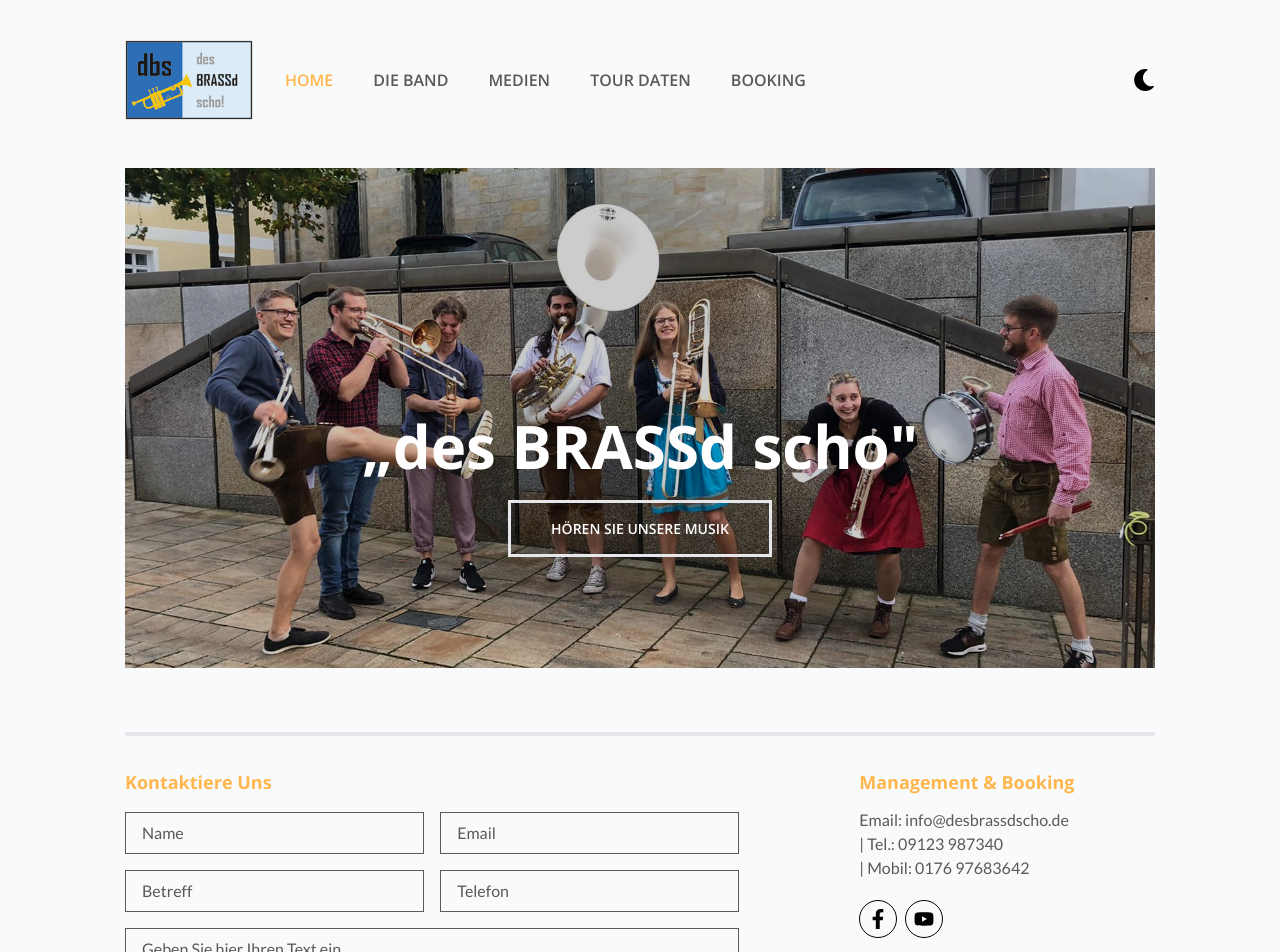
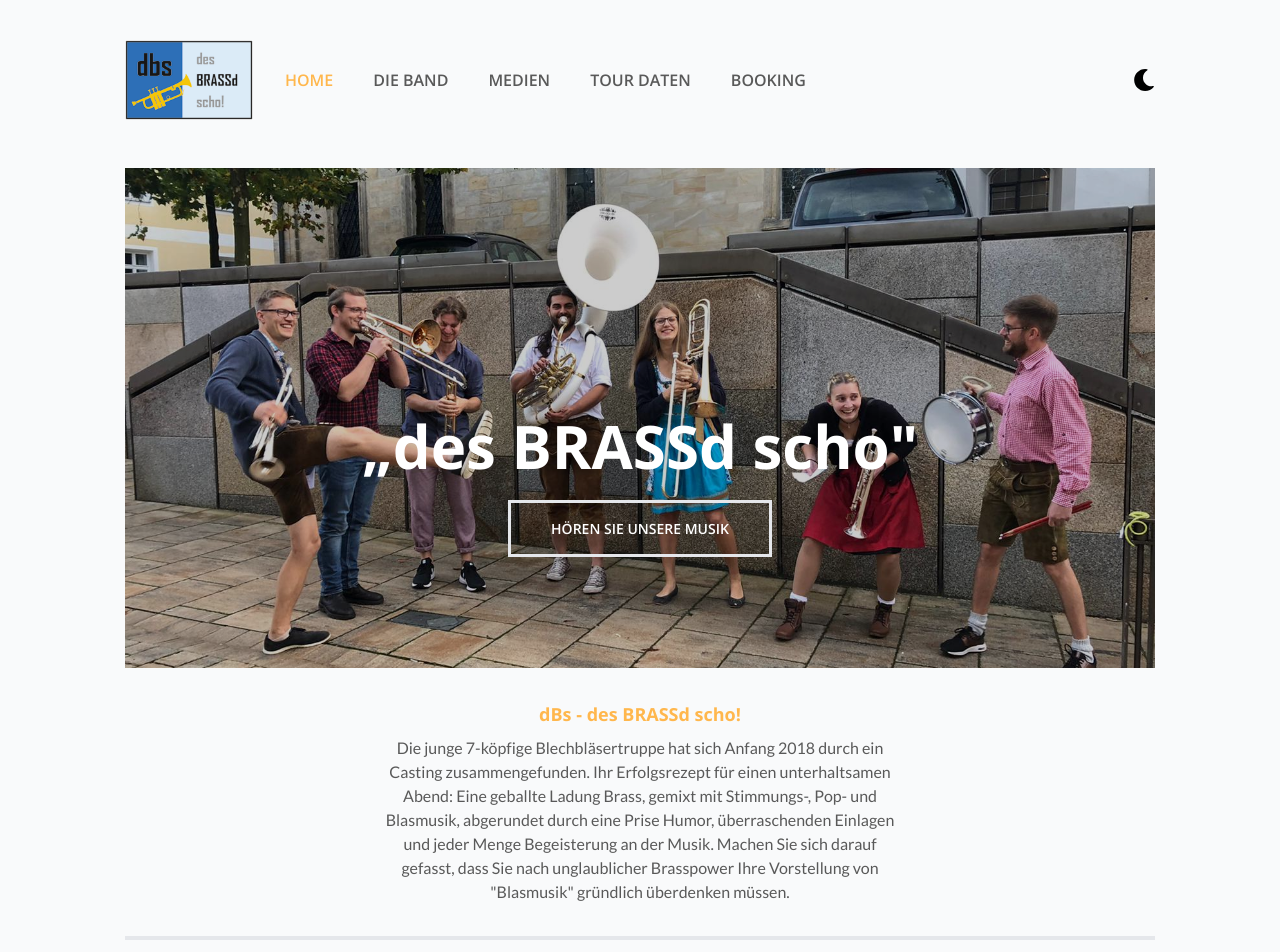
Before and after one commit to Chris-2811/band-app, a React (Vite) app: page / in a window 1280 px wide. Shown: the top 952 px of the page. Built offline with nearby package versions, Linux system fonts and the light colour scheme.

Commit message:
bug fixed

```diff
--- a/src/components/Hero.jsx
+++ b/src/components/Hero.jsx
@@ -4,6 +4,7 @@ import { Link } from 'react-router-dom';
 
 function Hero() {
   return (
+    <section>
       <div className="hero relative ">
         <div className="absolute inset-0 bg-black opacity-20"></div>{' '}
         {/* This is the overlay */}
@@ -24,6 +25,21 @@ function Hero() {
           className="min-h-[290px]  h-[45vw] max-h-[500px] w-full object-cover"
         />
       </div>
+      <div className="text-center">
+        <h3 className="text-primary text-lg mt-6 md:mt-8 mb-2">
+          dBs - des BRASSd scho!
+        </h3>
+        <p className="dark:text-white  text-body md:max-w-lg md:mx-auto">
+          Die junge 7-köpfige Blechbläsertruppe hat sich Anfang 2018 durch ein
+          Casting zusammengefunden. Ihr Erfolgsrezept für einen unterhaltsamen
+          Abend: Eine geballte Ladung Brass, gemixt mit Stimmungs-, Pop- und
+          Blasmusik, abgerundet durch eine Prise Humor, überraschenden Einlagen
+          und jeder Menge Begeisterung an der Musik. Machen Sie sich darauf
+          gefasst, dass Sie nach unglaublicher Brasspower Ihre Vorstellung von
+          "Blasmusik" gründlich überdenken müssen.
+        </p>
+      </div>
+    </section>
   );
 }
 
--- a/src/pages/Home.jsx
+++ b/src/pages/Home.jsx
@@ -15,7 +15,7 @@ function Home() {
 
   return (
     <div className="container">
-      <div className="pb-6 lg:pb-16 border-b-4">
+      <div className="pb-6 lg:pb-8 border-b-4">
         <Hero />
       </div>
       <UserPanel />
```
Lines whose indentation alone changed are shown as unchanged.
